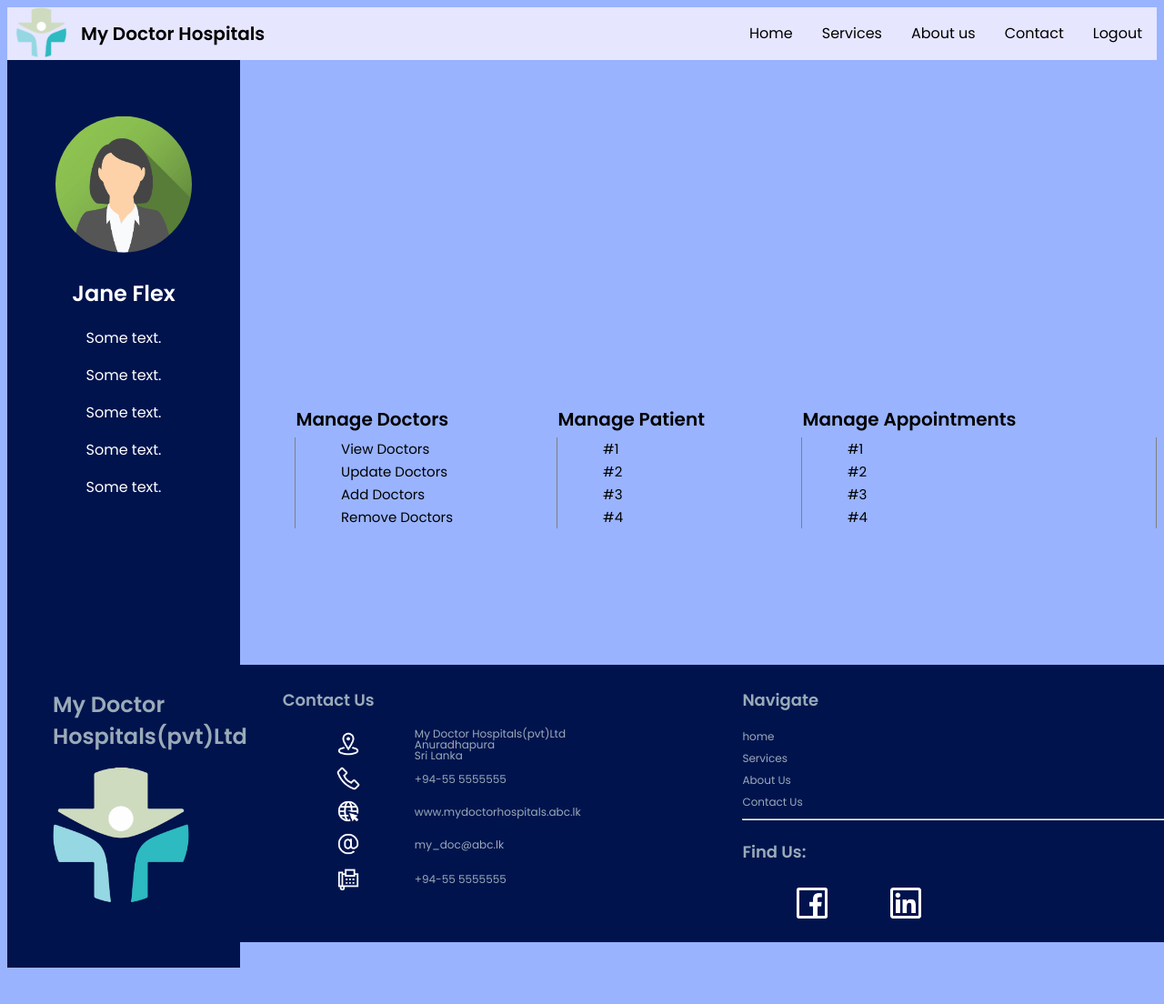
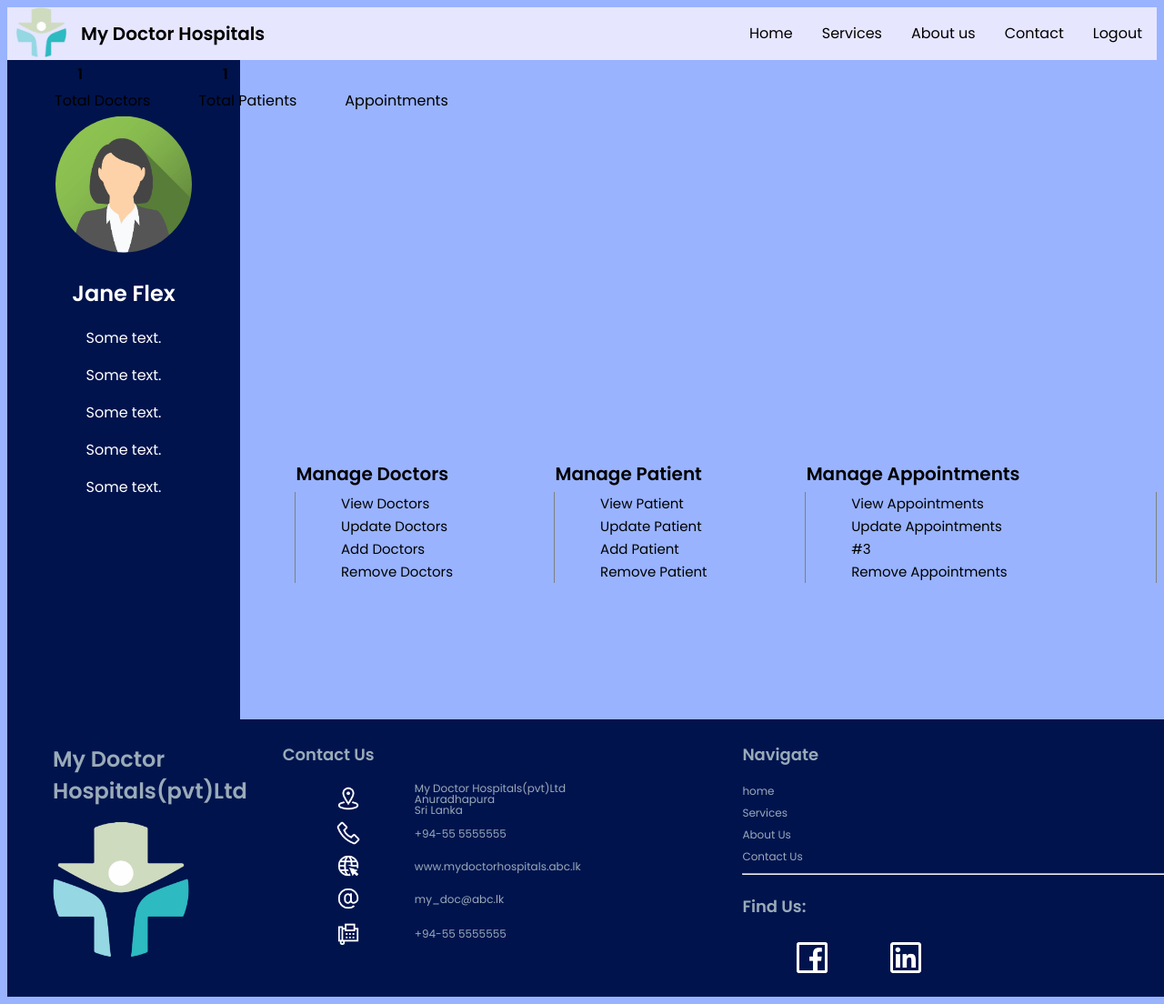
Before and after one commit to RDR1997/WebDesignMiniProject, a PHP site: page /admindashbord.php in a window 1280 px wide; the page is wider, and only the part inside the window is pictured. Shown: that part at 91% size. Before the commit the page ends 1064 px from the top of that part, so only its background shows below. Run offline with PHP 8.4, Linux system fonts and the light colour scheme; tables that the repository leaves empty or names only in its code hold one stand-in row (values such as "Sample post").

Commit message:
admin dashboard

```diff
--- a/admindashbord.php
+++ b/admindashbord.php
@@ -34,7 +34,45 @@
 			</div>
 		</div>
 
+		<!--counters--------------------------------------------------------------------------------------------------------------------------------------->
+		<table class="table3">
+				<tr>
+					<th>
+						<?php
+						$conn  = mysqli_connect("localhost","root","","my doctor");
+						mysqli_select_db($conn,"my doctor");
 
+						$result = mysqli_query( $conn,"SELECT * FROM doctor");
+						$num_rows = mysqli_num_rows($result);
+
+						echo "$num_rows\n";
+						?>
+					</th>
+
+					<th>
+						<?php
+						$conn  = mysqli_connect("localhost","root","","my doctor");
+						mysqli_select_db($conn,"my doctor");
+
+						$result = mysqli_query( $conn,"SELECT * FROM patient");
+						$num_rows = mysqli_num_rows($result);
+
+						echo "$num_rows\n";
+						?>
+					</th>
+					<th>
+
+					</th>
+				</tr>
+					<tr>
+					<td>Total Doctors</td>
+					<td>Total Patients</td>
+					<td>Appointments</td>
+				</tr>
+
+			</table>
+
+		<!--Managment--------------------------------------------------------------------------------------------------------------------------------------->
 			<table class="table1">
 				<tr>
 					<th>Manage Doctors</th>
@@ -43,30 +81,33 @@
 				</tr>
 				<tr>
 					<td><a href="#1">View Doctors</a></td>
-					<td><a href="#1">#1</a></td>
-					<td><a href="#1">#1</a></td>
+					<td><a href="admin/showPatientPopup.php">View Patient</a></td>
+					<td><a href="#1">View Appointments</a></td>
 
 				</tr>
 				<tr>
 					<td><a href="#2">Update Doctors</a></td>
-					<td><a href="#2">#2</a></td>
-					<td><a href="#2">#2</a></td>
+					<td><a href="#2">Update Patient</a></td>
+					<td><a href="#2">Update Appointments</a></td>
 
 				</tr>
 				<tr>
 					<td><a href="addDoc.php">Add Doctors</a></td>
-					<td><a href="#3">#3</a></td>
+					<td><a href="#3">Add Patient</a></td>
 					<td><a href="#3">#3</a></td>
 
 				</tr>
 				<tr>
 					<td><a href="#4">Remove Doctors</a></td>
-					<td><a href="#4">#4</a></td>
-					<td><a href="#4">#4</a></td>
+					<td><a href="#4">Remove Patient</a></td>
+					<td><a href="#4">Remove Appointments</a></td>
 
 				</tr>
-</table>
+			</table>
+
+
 		<br><br><br><br><br><br>
+
 
 
 
```
